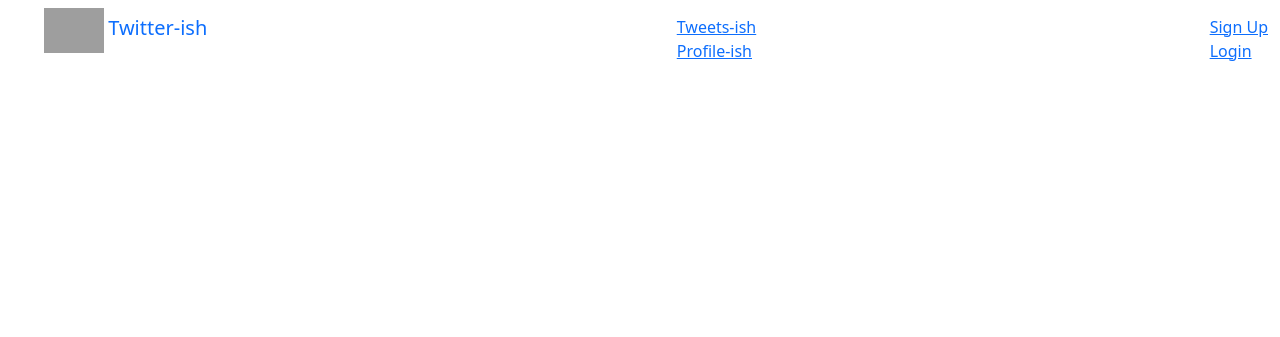
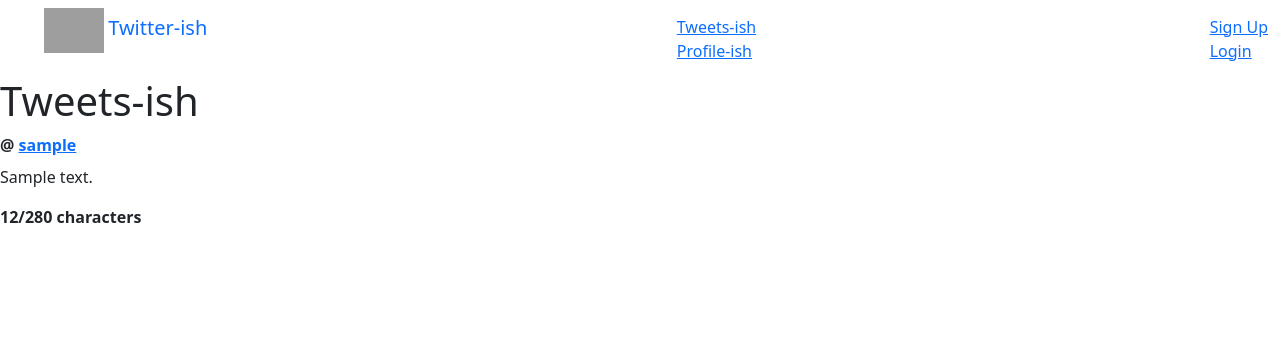
Before and after one commit to suhaimaislam/twitterish, a Flask app: page / in a window 1280 px wide. Shown: the top 337 px of the page. Run offline with Flask 2, Linux system fonts and the light colour scheme; tables that the repository leaves empty hold one stand-in row (values such as "Sample post"); some libraries are stand-ins or nearby versions; grey boxes are pictures that could not be loaded.

Commit message:
Update index.html

```diff
--- a/app/templates/index.html
+++ b/app/templates/index.html
@@ -1,13 +1,30 @@
 {% extends 'layout.html' %}
 
 {% block head %}
-<title>Home Page</title>
+<title>Posts Page</title>
 {% endblock %}
 
 {% block content %}
-<div class="home">
+<!--<div class="home">
+    <h1>Hello World!</h1>
+    <h3>Welcome to Twitter-ish!</h3>
+</div>-->
+<div class="posts">
+    <h1>Tweets-ish</h1>
+    {% for post in posts %}
+        <div class="posts_card">
+            <p class="card-title">
+                <b> @
+                    <!-- <a href="/posts/query?user={username}"> -->
+                    <a href="/users/{{post.user_id}}">
+                        {{ post.user }}
+                    </a>
+                </b>
+            </p>
+            <p>{{ post.content }}</p>
+            <b><p class="character-count">{{ post.content|length }}/280 characters</p></b>
+        </div>
+    {% endfor %}
+</div>
 
-
-
-</div>
 {% endblock %}
```
